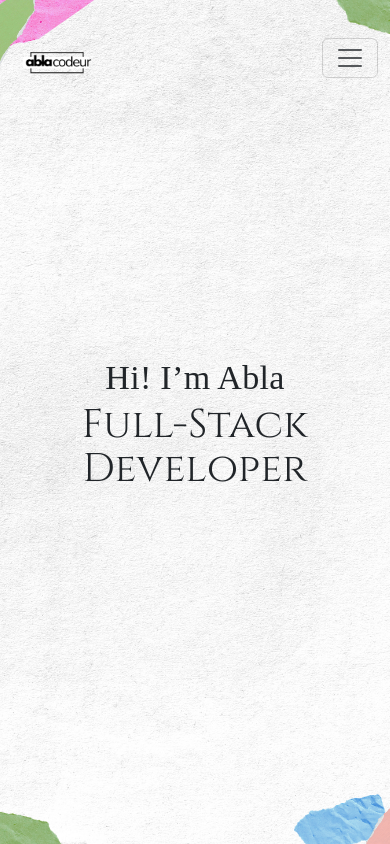
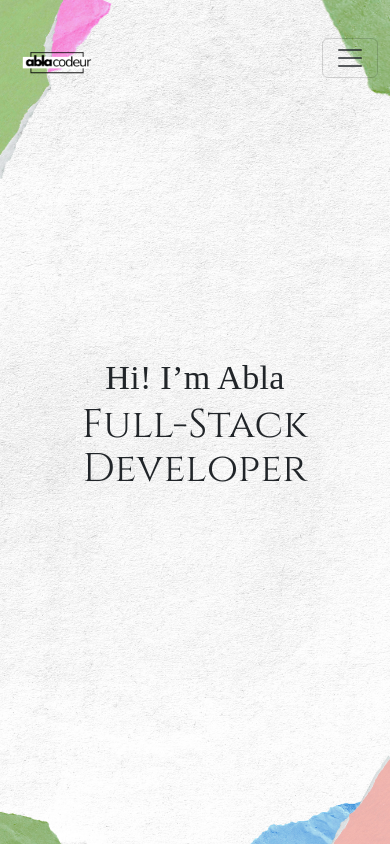
Before and after one commit to Ablacodeur/portfolio_v2, a React (Vite) app: page / in a window 390 px wide. Built offline with nearby package versions, Linux system fonts and the light colour scheme; a web font is replaced by a local one.

Commit message:
change the mobile bg

```diff
--- a/src/App.jsx
+++ b/src/App.jsx
@@ -7,7 +7,7 @@ function App() {
   const isMobile = useMediaQuery("(max-width:600px)");
 
   const bgUrl = isMobile
-    ? "/assets/projects/bg-mobile.png"
+    ? "/assets/projects/bg-small-2.png"
     : "/assets/projects/bg2.png";
 
   return (
```
Also changed, not shown: public/assets/projects/bg-small-2.png (added).
